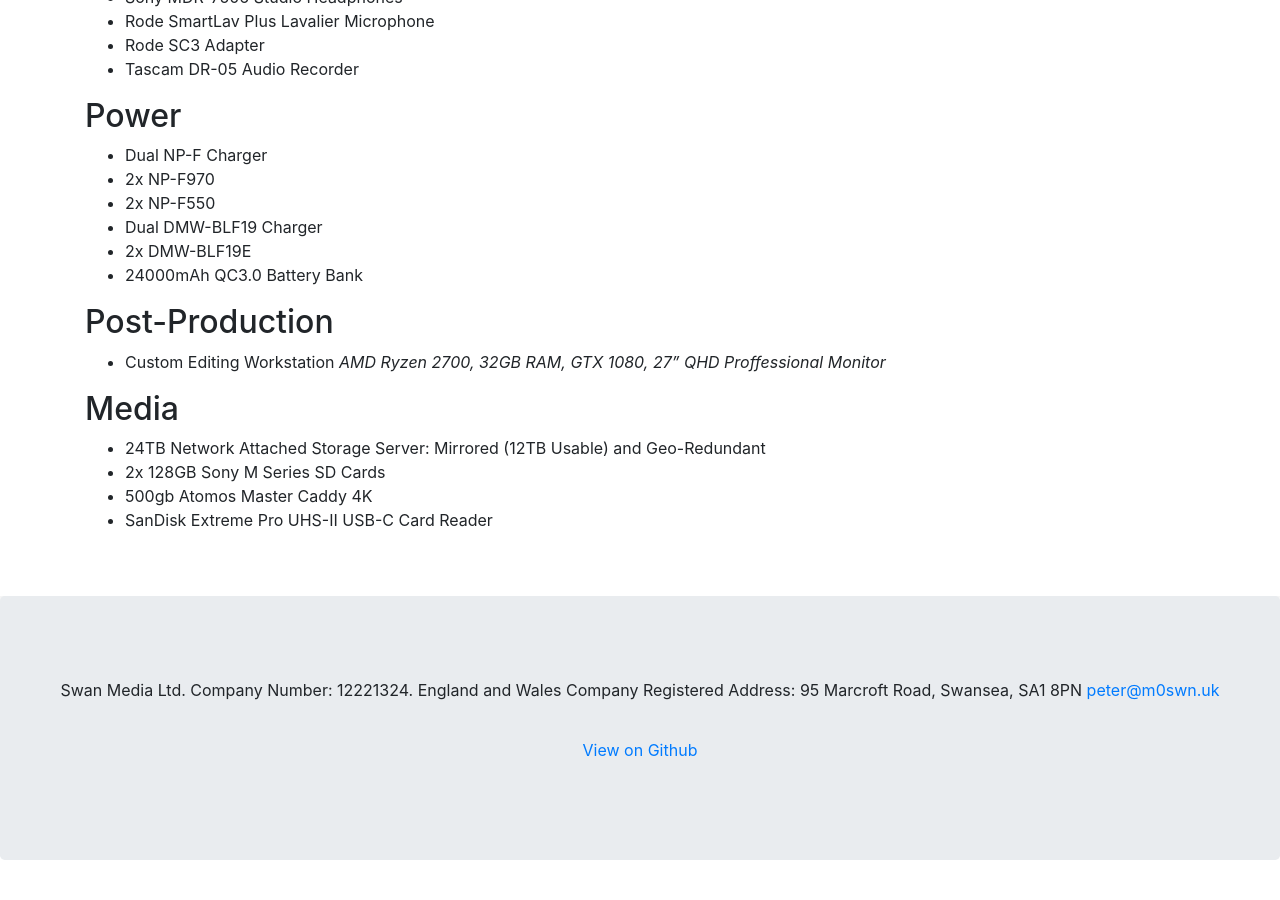
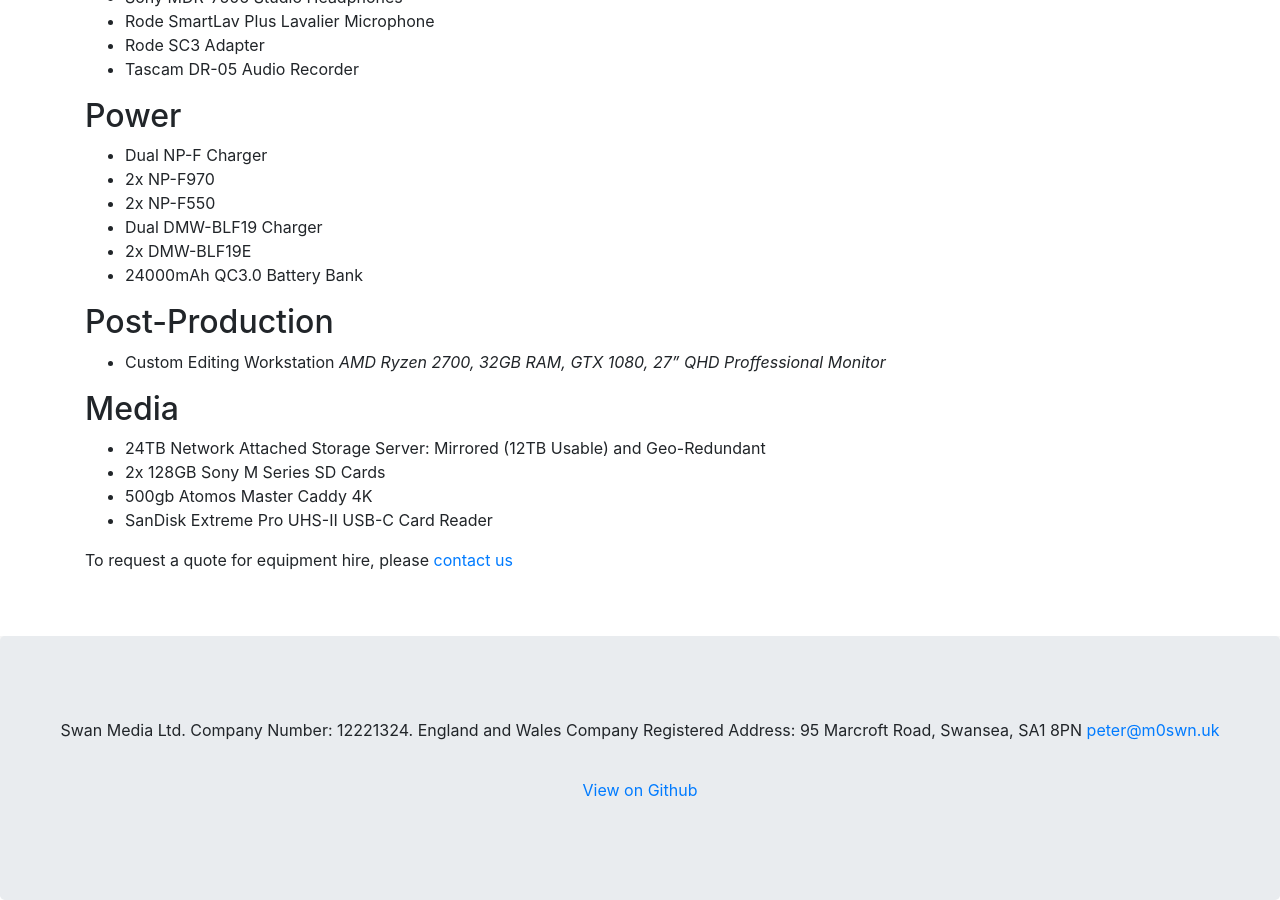
Before and after one commit to pe5er/swan.media, a Jekyll site: the page built from equipment.md, in a window 1280 px wide and 900 px high, scrolled down 1699 px. Built offline with Jekyll 4.4.1, drawn with Linux system fonts in a browser that asks for light colours; our own code applies the rules of GitHub Pages for plain Markdown files; before the commit the page ends 2559 px from its top, so only the background shows below that.

Commit message:
Update equipment.md

```diff
--- a/equipment.md
+++ b/equipment.md
@@ -58,3 +58,5 @@
 * 2x 128GB Sony M Series SD Cards
 * 500gb Atomos Master Caddy 4K
 * SanDisk Extreme Pro UHS-II USB-C Card Reader
+
+To request a quote for equipment hire, please [contact us](http://swan.media/contact)
```
